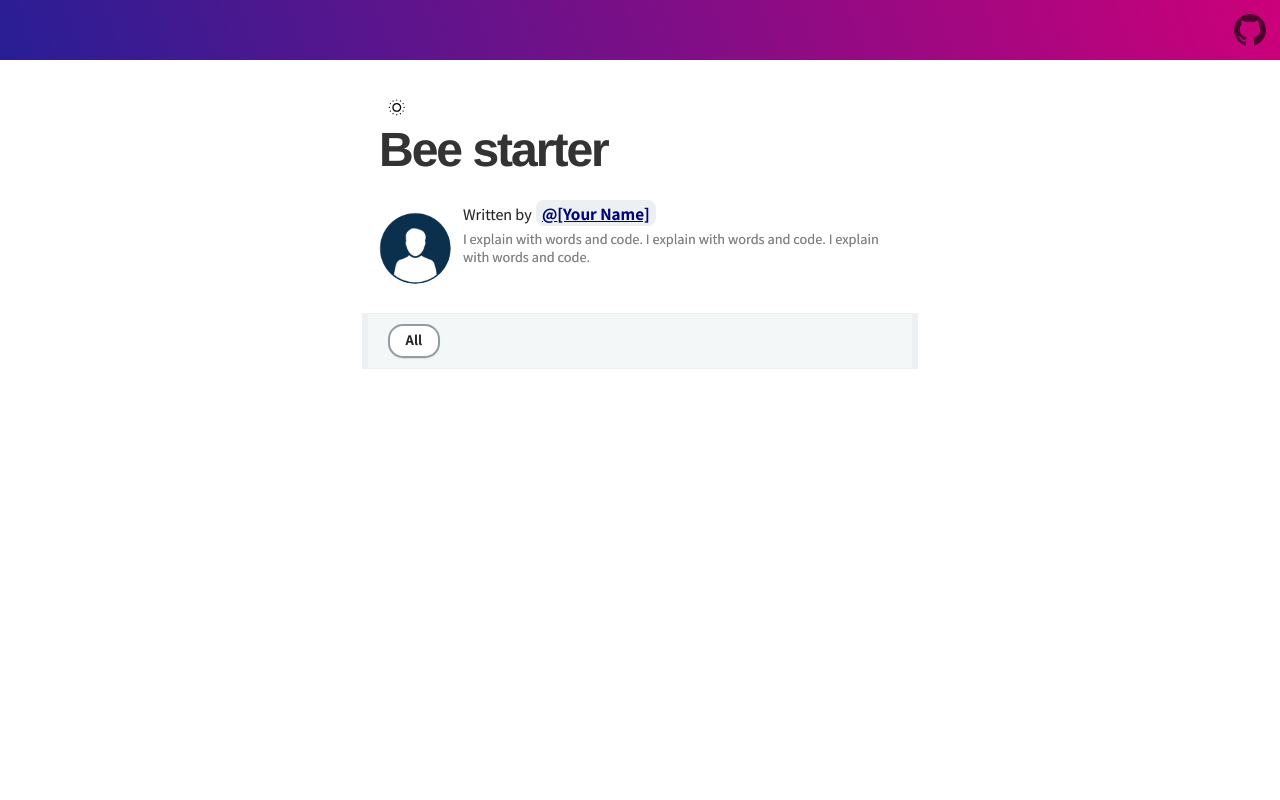
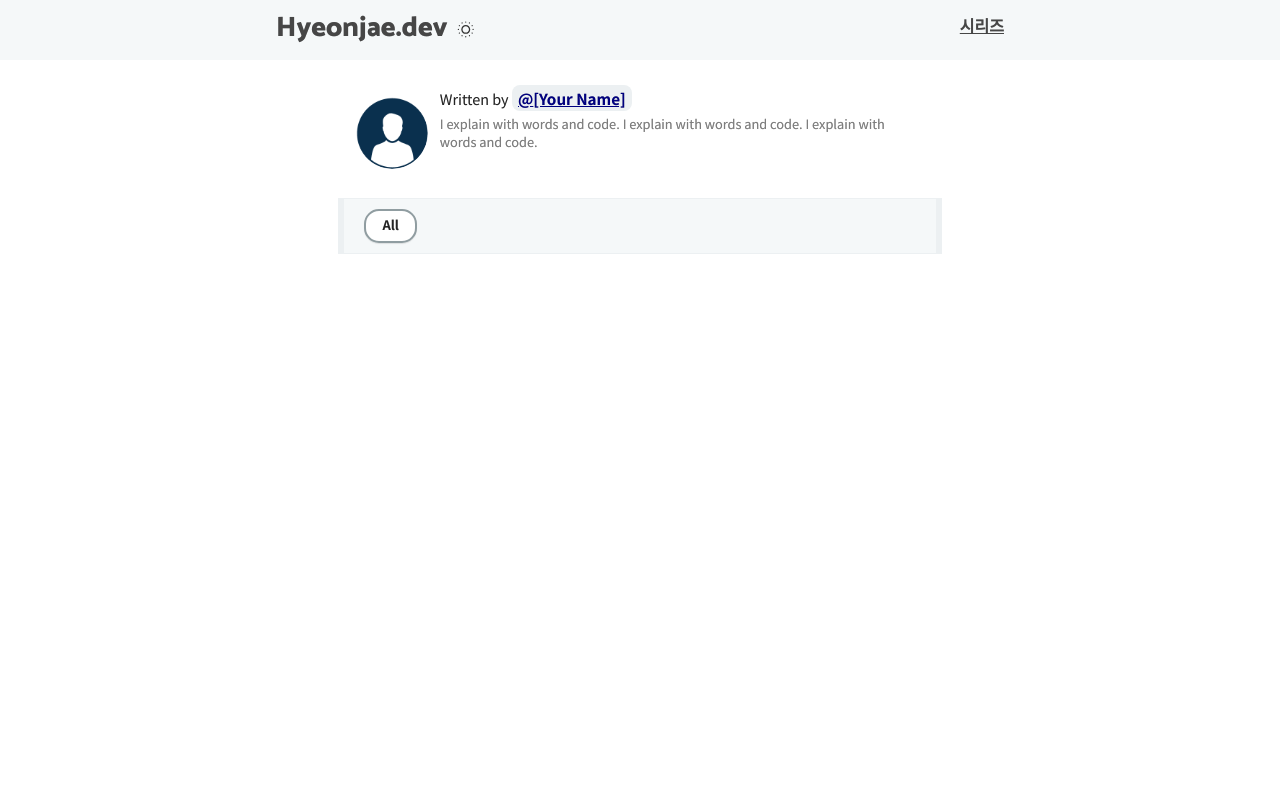
Before and after one commit to hughesgoon/hyeonjae.dev, a Gatsby site: page / in a window 1280 px wide. Shown: the top 800 px of the page. Built offline with nearby package versions, Linux system fonts and the light colour scheme; Gatsby itself is replaced by a stand-in of ours; some packages are replaced by stand-ins of ours; what typography-theme-github would draw is missing.

Commit message:
design: Custom top header and etc.
Customize top header and etc.

```diff
--- /dev/null
+++ b/src/components/nav/index.jsx
@@ -0,0 +1,14 @@
+import React from 'react'
+import { Link } from 'gatsby'
+
+import './index.scss'
+
+export const Nav = () => (
+  <nav className="nav">
+    <ul className="nav-list">
+      <li>
+        <Link to={`/series`} className="nav-link">시리즈</Link>
+      </li>
+    </ul>
+  </nav>
+)
--- /dev/null
+++ b/src/components/nav/index.scss
@@ -0,0 +1,26 @@
+@import '../../styles/variables.scss';
+
+.nav {
+  display: inline-block;
+  padding-top: 14px;
+  .nav-list {
+    list-style: none;
+    li {
+      display: inline-flex;
+      height: 32px;
+      vertical-align: middle;
+      &:not(:first-of-type) {
+        padding-left: 10px;
+      }
+      &:last-of-type {
+        padding-right: 20px;
+      }
+      a {
+        font-weight: 600;
+        text-rendering: optimizeLegibility;
+        font-size: 16px;
+        opacity: 0.9;
+      }
+    }
+  }
+}
--- a/src/components/tag/index.scss
+++ b/src/components/tag/index.scss
@@ -3,7 +3,7 @@
 .tag-container {
   position: sticky;
   position: -webkit-sticky;
-  top: 0;
+  top: 60px;
   line-height: 0;
   white-space: nowrap;
   overflow-x: scroll;
@@ -11,6 +11,7 @@
   overflow: -moz-scrollbars-none; // Firefox
   z-index: 1;
   padding: 6px 20px;
+  backdrop-filter: blur(6px);
 
   .item {
     display: inline-block;
--- a/src/components/top/index.jsx
+++ b/src/components/top/index.jsx
@@ -1,6 +1,8 @@
 import React from 'react'
 import { Link } from 'gatsby'
-import { GitHubIcon } from '../social-share/github-icon'
+import { Nav } from '../nav'
+import { ThemeSwitch } from '../theme-switch'
+import { BLOG_TITLE } from '../../constants'
 
 import './index.scss'
 
@@ -8,12 +10,15 @@
   const isRoot = location.pathname === rootPath
   return (
     <div className="top">
-      {!isRoot && (
-        <Link to={`/`} className="link">
-          {title}
-        </Link>
-      )}
-      <GitHubIcon />
+      <div className="contents">
+        <div>
+          <Link to={`/`} className="link">
+            {BLOG_TITLE}
+          </Link>
+          <ThemeSwitch />
+        </div>
+        <Nav />
+      </div>
     </div>
   )
 }
--- a/src/components/top/index.scss
+++ b/src/components/top/index.scss
@@ -1,19 +1,25 @@
 @import '../../styles/variables.scss';
 
 .top {
-  position: relative;
+  z-index: 3;
+  position: fixed;
   width: 100%;
   height: 60px;
-  background: $theme-gradient;
-
+  backdrop-filter: blur(6px);
+  .contents {
+    display: flex;
+    max-width: 48rem;
+    justify-content: space-between;
+    margin-inline-start: auto;
+    margin-inline-end: auto;
     .link {
       display: inline-block;
       font-size: 28px;
       padding-top: 8px;
-    color: $top-header-text-color;
-    opacity: 0.7;
+      opacity: 0.9;
       margin-left: 20px;
-    font-family: 'Catamaran';
+      font-family: "Catamaran";
       font-weight: 800;
     }
   }
+}
--- a/src/constants/meta.js
+++ b/src/constants/meta.js
@@ -1 +1,2 @@
 export const HOME_TITLE = 'Home'
+export const BLOG_TITLE = 'Hyeonjae.dev'
--- a/src/layout/index.jsx
+++ b/src/layout/index.jsx
@@ -18,12 +18,11 @@
         style={{
           marginLeft: `auto`,
           marginRight: `auto`,
-          maxWidth: rhythm(24),
+          maxWidth: rhythm(26),
           padding: `${rhythm(1.5)} ${rhythm(3 / 4)}`,
         }}
       >
-        <ThemeSwitch />
-        <Header title={title} location={location} rootPath={rootPath} />
+        <div style={{marginTop: '50px'}}></div>
         {children}
         <Footer />
       </div>
--- a/src/styles/dark-theme.scss
+++ b/src/styles/dark-theme.scss
@@ -6,6 +6,18 @@
   // home
   .home-header {
     color: $dark-light-font-color;
+  }
+
+  .top {
+    background-color: $dark-tag-background-color;
+    .link,
+    .nav-link {
+      color: $dark-light-font-color;
+    }
+    .icon,
+    .github {
+      fill: $dark-light-font-color;
+    }
   }
 
   .bio {
--- a/src/styles/light-theme.scss
+++ b/src/styles/light-theme.scss
@@ -5,6 +5,18 @@
   // home
   .home-header {
     color: $dark-gray;
+  }
+
+  .top {
+    background-color: $light-tag-background-color;
+    .link,
+    .nav-link {
+      color: $dark-gray;
+    }
+    .icon,
+    .github {
+      fill: $dark-gray;
+    }
   }
 
   .bio {
--- a/src/styles/variables.scss
+++ b/src/styles/variables.scss
@@ -1,5 +1,5 @@
 // app
-$theme-gradient: linear-gradient(72deg, #291e95, #cc007a);
+$theme-gradient: linear-gradient(108deg, #4d12bc, #20f9f6);
 $top-header-text-color: #fff;
 
 /**
@@ -30,7 +30,7 @@
 // tag
 $light-tag-border-color: #ecf0f2;
 $light-tag-highlight-border-color: #909da1;
-$light-tag-background-color: #f4f7f8;
+$light-tag-background-color: #f4f7f8d9;
 $light-tag-text-color: #666;
 $light-tag-highlight-text-color: #636c6e;
 $light-tag-item-color: #fff;
@@ -49,7 +49,7 @@
 $dark-hover-text-shadow: 0 0 6px rgba(255, 255, 255, 0.2);
 
 $dark-tag-item-color: #282c35;
-$dark-tag-background-color: #24272c;
+$dark-tag-background-color: #24272cd9;
 
 $dark-tag-border-color: rgb(56, 54, 54);
 $dark-tag-text-color: #d8d7d7;
```
Lines whose indentation alone changed are shown as unchanged.
